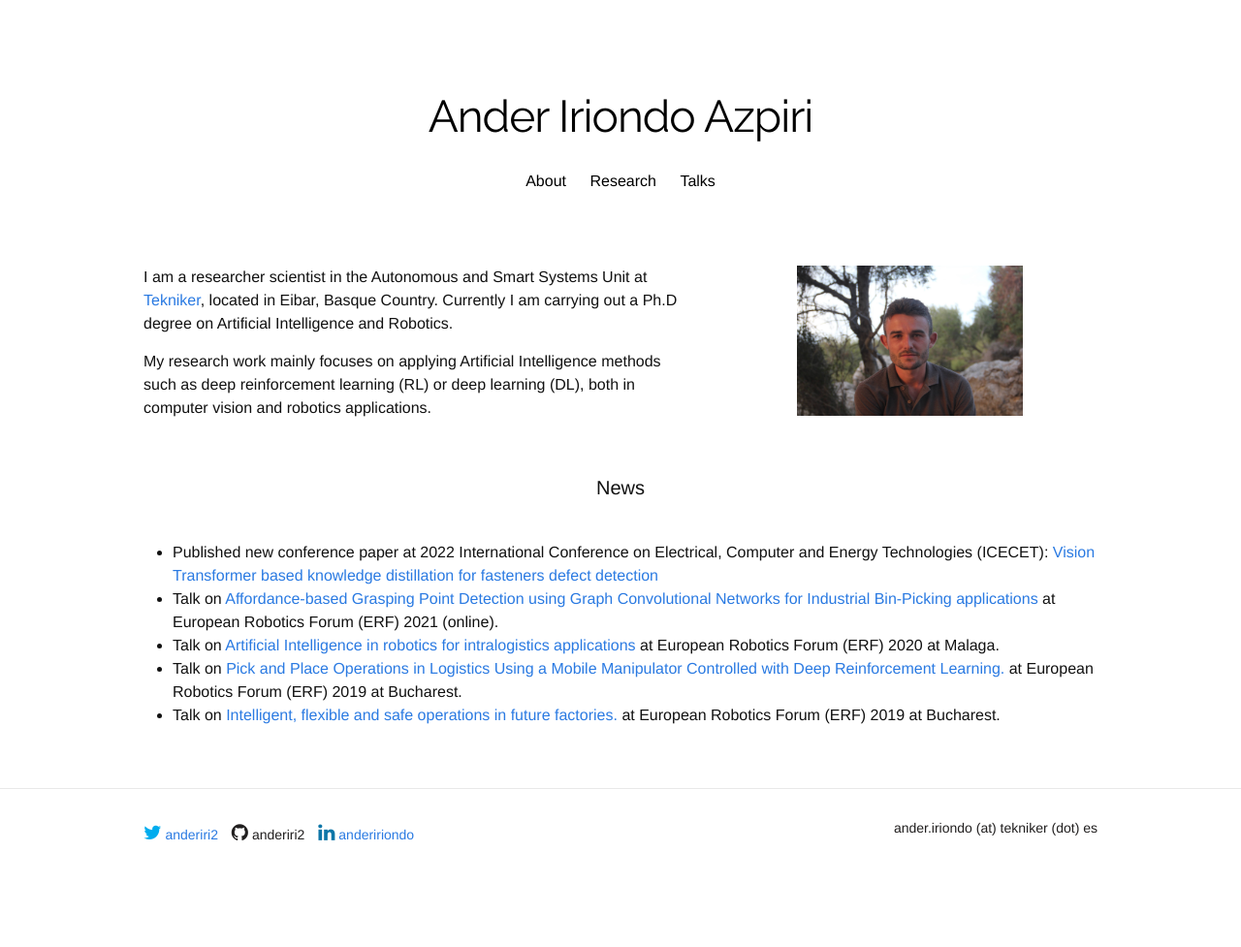
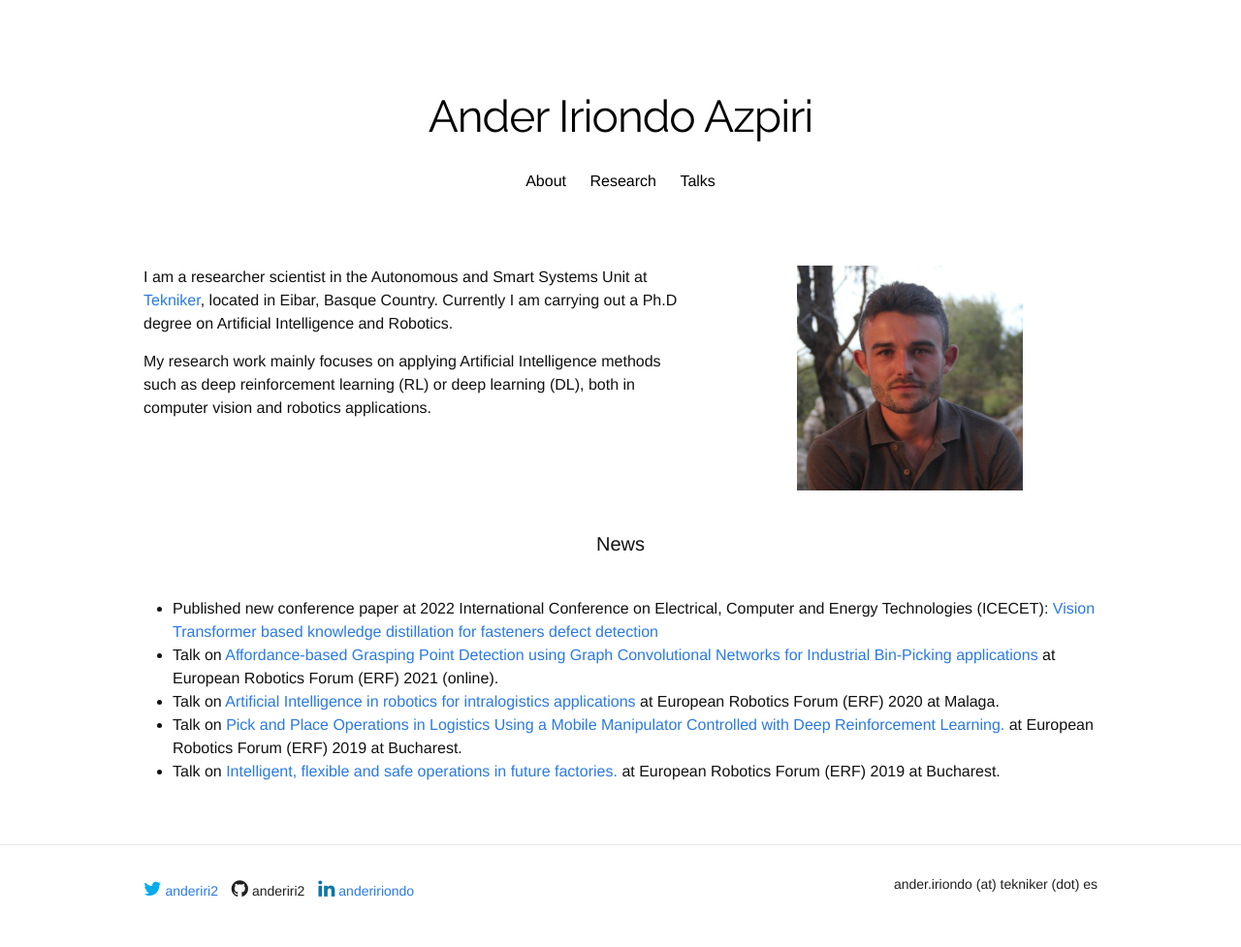
Before and after one commit to anderiri2/anderiri2.github.io, a Jekyll site: the page built from index.html, in a window 1280 px wide. Shown: the whole page at 97% size. Built offline with Jekyll 4.4.1, drawn with Linux system fonts in a browser that asks for light colours; nearby versions of some CDN libraries; some web fonts are replaced; a style sheet for code colours, icons or effects is not loaded; before the commit the page ends 919 px from its top, so only the background shows below that.

Commit message:
Update picture.

```diff
--- a/index.html
+++ b/index.html
@@ -15,7 +15,7 @@
 	</div>
 
     <div class="five columns">
-        <img src="images/ander.JPG" id="profile_picture"> </img>
+        <img src="images/ander_crop_2.JPG" id="profile_picture"> </img>
 	</div>
 </div>
 
```
Also changed, not shown: images/ander_crop_2.JPG (added).
